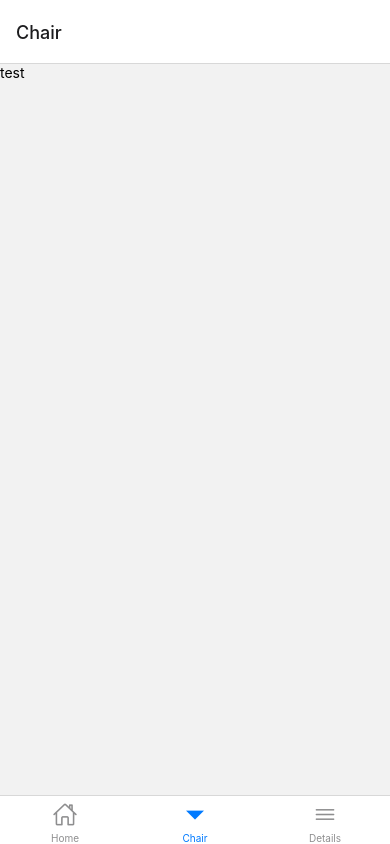
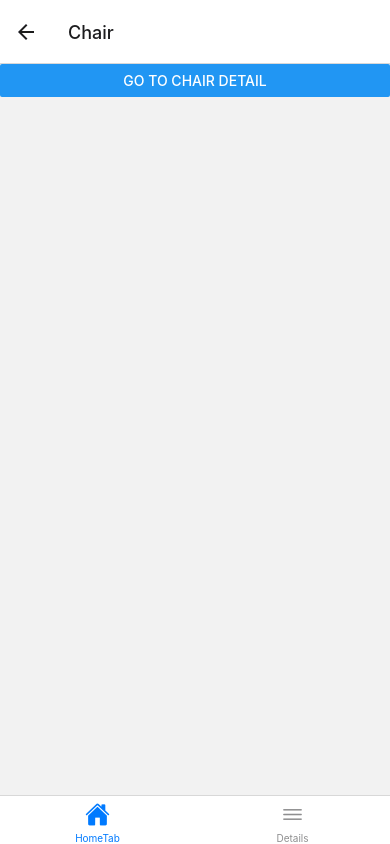
Before and after one commit to bggbr/react-native, a React Native app: screen /Chair in a window 390 px wide. Built offline with nearby package versions, Linux system fonts and the light colour scheme.

Commit message:
bottom과 stack의 조합 연습

```diff
--- a/App.tsx
+++ b/App.tsx
@@ -1,11 +1,7 @@
-import * as React from 'react';
-import {NavigationContainer, ParamListBase} from '@react-navigation/native';
-import {
-  createNativeStackNavigator,
-  NativeStackScreenProps,
-} from '@react-navigation/native-stack';
-import {Text, TouchableHighlight, View} from 'react-native';
-import {useCallback} from 'react';
+import React from 'react';
+import {NavigationContainer} from '@react-navigation/native';
+import {createNativeStackNavigator} from '@react-navigation/native-stack';
+import {createBottomTabNavigator} from '@react-navigation/bottom-tabs';
 
 type RootStackParamList = {
   Home: undefined;
@@ -14,11 +10,71 @@ type RootStackParamList = {
 };
 
 import BottomTab from './src/common/BottomTab';
+import Chair from './src/components/Chair';
+import HomeScreen from './src/components/HomeScreen';
+import DetailsScreen from './src/components/DetailScreen';
+import Ionicons from 'react-native-vector-icons/Ionicons';
+
+const Stack = createNativeStackNavigator();
+const Tab = createBottomTabNavigator();
+
+const HomeStack = createNativeStackNavigator();
+
+function HomeStackScreen() {
+  return (
+    <HomeStack.Navigator>
+      <HomeStack.Screen
+        name="Home"
+        component={HomeScreen}
+        options={
+          {
+            // headerShown: false,
+          }
+        }
+      />
+      <HomeStack.Screen name="Chair" component={Chair} />
+    </HomeStack.Navigator>
+  );
+}
 
 function App() {
   return (
     <NavigationContainer>
-      <BottomTab />
+      <Tab.Navigator>
+        <Tab.Screen
+          name="HomeTab"
+          component={HomeStackScreen}
+          options={{
+            headerShown: false,
+            tabBarIcon: ({focused, color, size}) => (
+              <Ionicons
+                name={focused ? 'home' : 'home-outline'}
+                size={size}
+                color={color}
+              />
+            ),
+          }}
+        />
+        <Tab.Screen
+          name="Details"
+          component={DetailsScreen}
+          options={{
+            headerShown: false,
+            tabBarIcon: ({focused, color, size}) => (
+              <Ionicons
+                name={focused ? 'menu' : 'menu-outline'}
+                size={size}
+                color={color}
+              />
+            ),
+          }}
+        />
+      </Tab.Navigator>
+      {/* <BottomTab /> */}
+      {/* <Stack.Navigator>
+        <Stack.Screen name="Chair" component={Chair} />
+        <Stack.Screen name="BottomTab" component={BottomTab} />
+      </Stack.Navigator> */}
     </NavigationContainer>
   );
 }
--- a/src/common/BottomTab.tsx
+++ b/src/common/BottomTab.tsx
@@ -12,6 +12,7 @@ function BottomTab() {
         name="Home"
         component={HomeScreen}
         options={{
+          //  headerShown: false,
           tabBarIcon: ({focused, color, size}) => (
             <Ionicons
               name={focused ? 'home' : 'home-outline'}
--- a/src/components/Chair.tsx
+++ b/src/components/Chair.tsx
@@ -1,11 +1,47 @@
-import {View, Text} from 'react-native';
-
-function Chair() {
+import {View, Text, Button} from 'react-native';
+import {createNativeStackNavigator} from '@react-navigation/native-stack';
+import {NativeStackScreenProps} from '@react-navigation/native-stack';
+import ChairDetail from './ChairDetail';
+import {useCallback} from 'react';
+const Stack = createNativeStackNavigator();
+function ChairMainScreen({navigation}: HomeScreenProps) {
   return (
     <View>
-      <Text>test</Text>
+      {/* Chair 메인 화면 내용 */}
+      <Button
+        title="Go to Chair Detail"
+        onPress={() => navigation.navigate('ChairDetail')}
+      />
     </View>
   );
 }
 
+type RootStackParamList = {
+  Home: undefined;
+  Details: undefined;
+  ChairDetail: undefined;
+};
+
+type HomeScreenProps = NativeStackScreenProps<RootStackParamList, 'Home'>;
+
+function Chair({navigation}: HomeScreenProps) {
+  const onClick = useCallback(() => {
+    navigation.navigate('ChairDetail');
+  }, [navigation]);
+  return (
+    <Stack.Navigator>
+      <Stack.Screen
+        options={{headerShown: false}}
+        name="ChairMain"
+        component={ChairMainScreen}
+      />
+      <Stack.Screen
+        // options={{headerShown: false}}
+        name="ChairDetail"
+        component={ChairDetail}
+      />
+    </Stack.Navigator>
+  );
+}
+
 export default Chair;
--- /dev/null
+++ b/src/components/ChairDetail.tsx
@@ -0,0 +1,11 @@
+import {View, Text} from 'react-native';
+
+function ChairDetail() {
+  return (
+    <View>
+      <Text>ChairDetail Page</Text>
+    </View>
+  );
+}
+
+export default ChairDetail;
```
